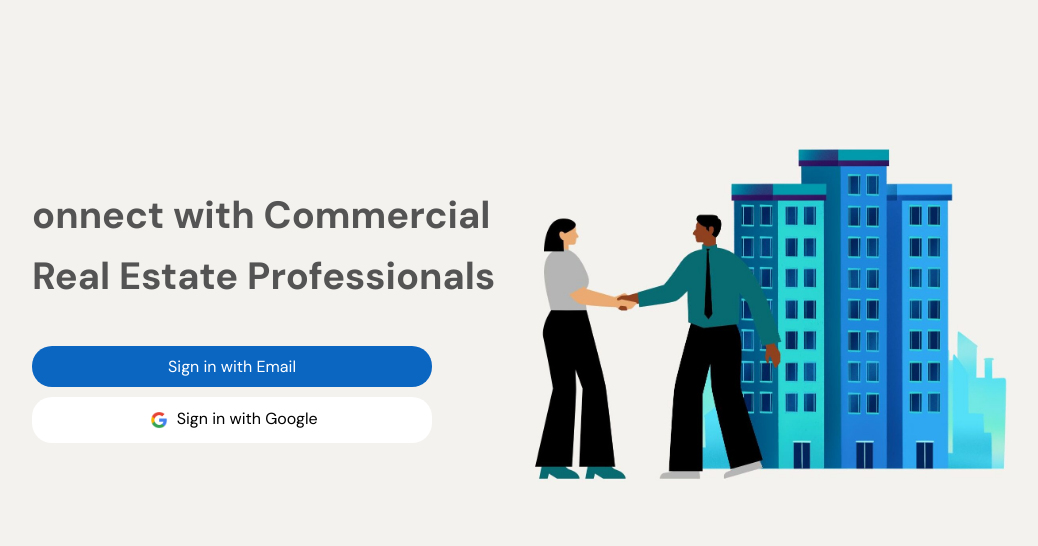
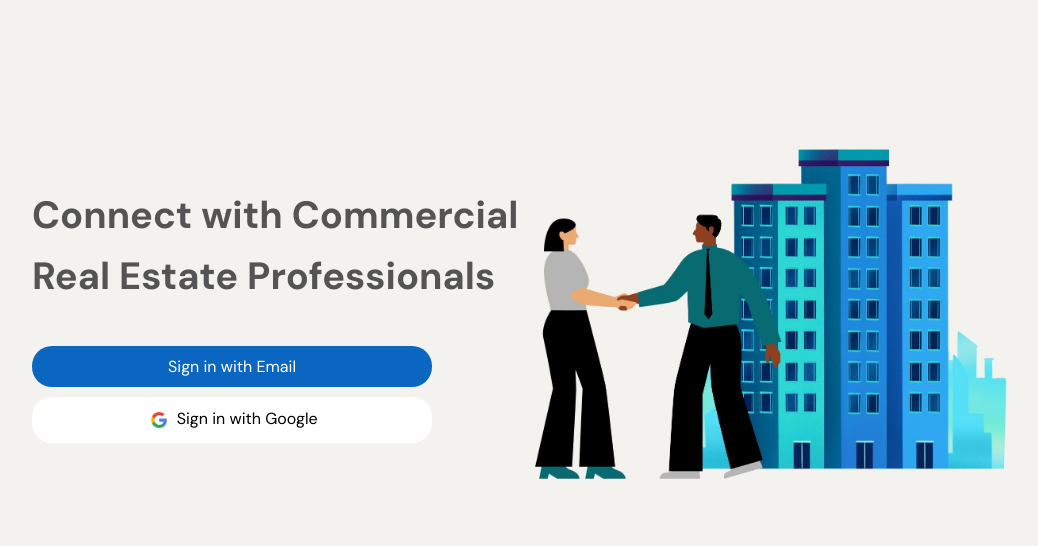
Before and after one commit to JohannesKarasik/Internstart, a Django app: template base/templates/base/landing_page.html in a window 1280 px wide. Shown: the part 180-726 px from the top of the page, without its empty margins (118-1156 px from the left). Run offline with Django 3.2, Linux system fonts and the light colour scheme; the template is opened without the code that fills it: values that come from a table or form of the project are taken from there, others are empty; data comes from the database, SQL or seed files in the repository.

Commit message:
Update landing_page.html

```diff
--- a/base/templates/base/landing_page.html
+++ b/base/templates/base/landing_page.html
@@ -14,7 +14,7 @@
 <div class="flex-container">
     <div class="left-column">
     <div>
-        <h1 class="landing_page_heading">onnect with Commercial Real Estate Professionals</h1>
+        <h1 class="landing_page_heading">Connect with Commercial Real Estate Professionals</h1>
     </div>
 
         <button class="front-button-1" onclick="window.location.href='{% url 'login' %}'">Sign in with Email</button>
```
